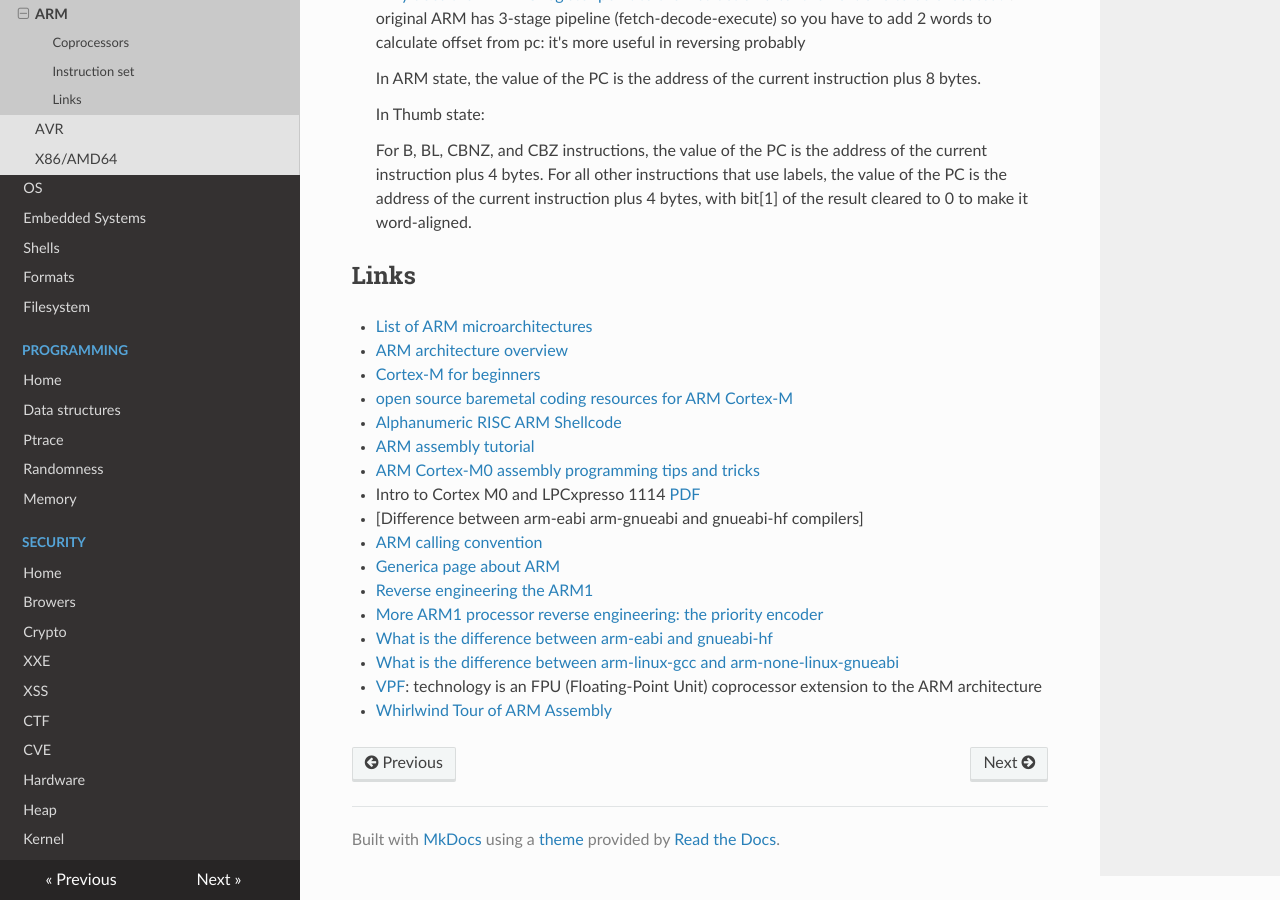
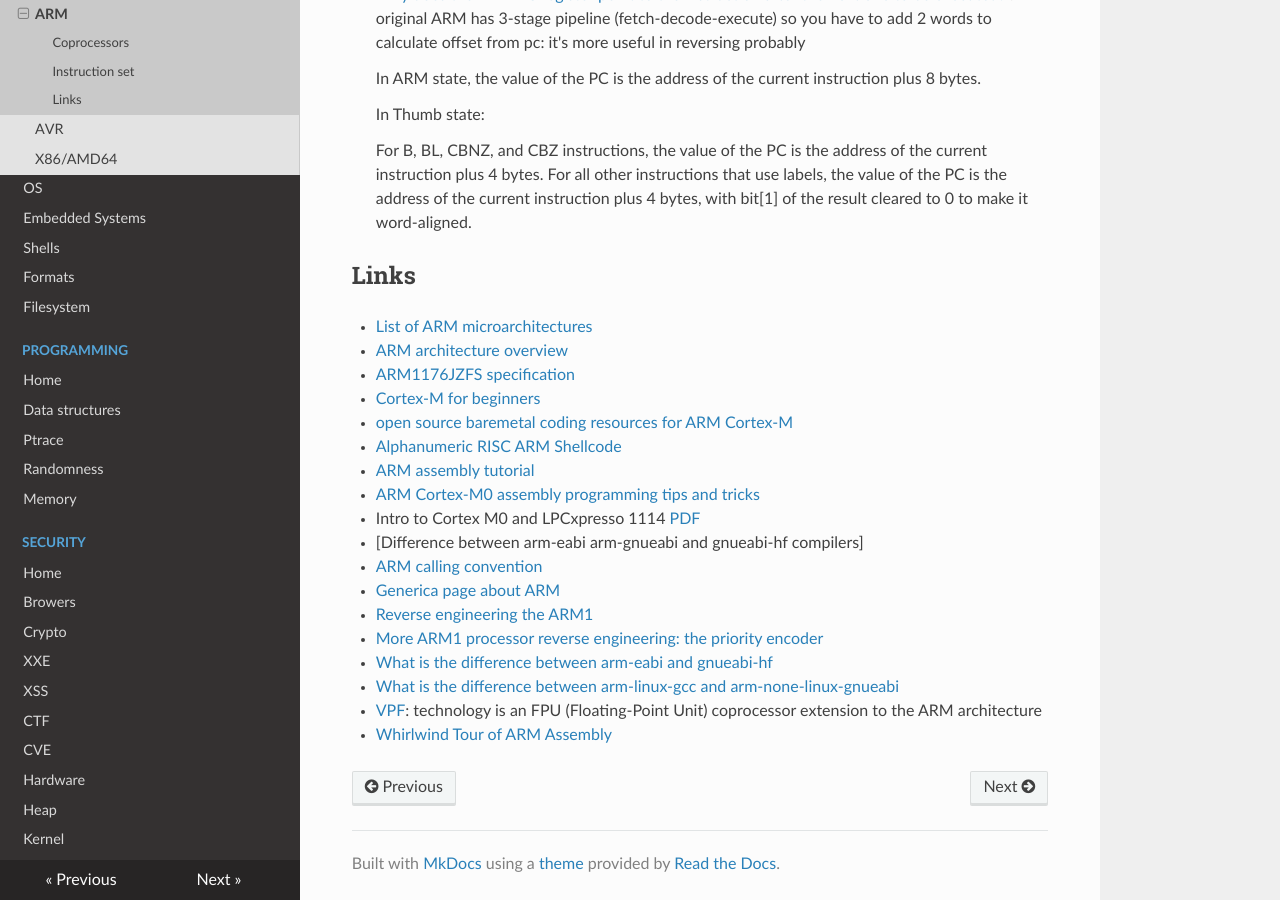
Before and after one commit to gipi/low-level, an MkDocs documentation site: the page built from docs/arch/arm.md, in a window 1280 px wide and 900 px high, scrolled down 1321 px. Built offline with MkDocs 1.6.1, drawn with Linux system fonts in a browser that asks for light colours; nearby versions of some CDN libraries; old or Windows-style settings are respelled for this version of MkDocs.

Commit message:
Update arm.md

```diff
--- a/docs/arch/arm.md
+++ b/docs/arch/arm.md
@@ -77,6 +77,7 @@ for example, is p14.
 
  - [List of ARM microarchitectures](https://en.wikipedia.org/wiki/List_of_ARM_microarchitectures)
  - [ARM architecture overview](https://web.eecs.umich.edu/~prabal/teaching/eecs373-f10/readings/ARM_Architecture_Overview.pdf)
+ - [ARM1176JZFS specification](http://infocenter.arm.com/help/topic/com.arm.doc.ddi0301h/ddi0301h_arm1176jzfs_r0p7_trm.pdf)
  - [Cortex-M for beginners](documents/Cortex-M for Beginners - 2017_EN_v2.pdf)
  - [open source baremetal coding resources for ARM Cortex-M](http://asm.thi.ng/)
  - [Alphanumeric RISC ARM Shellcode](http://phrack.org/issues/66/12.html)
```
